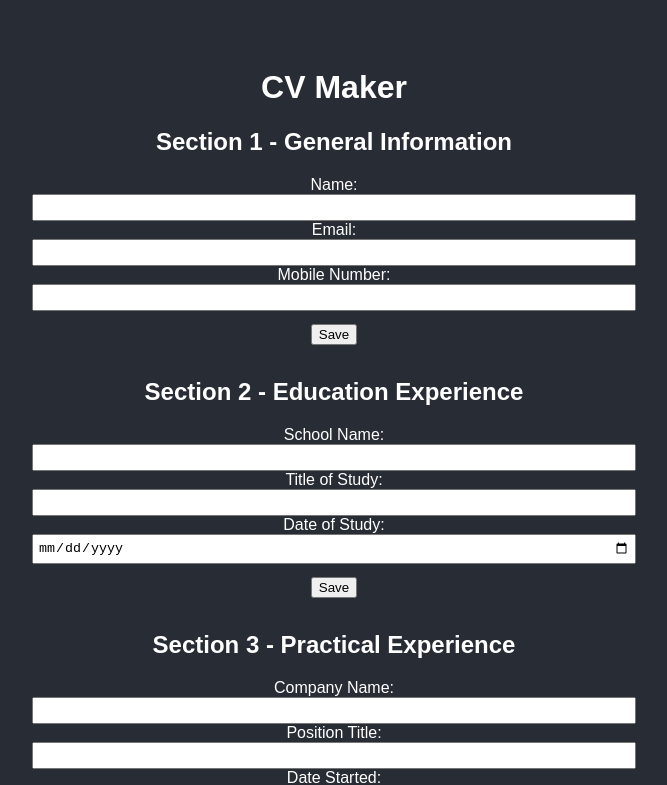
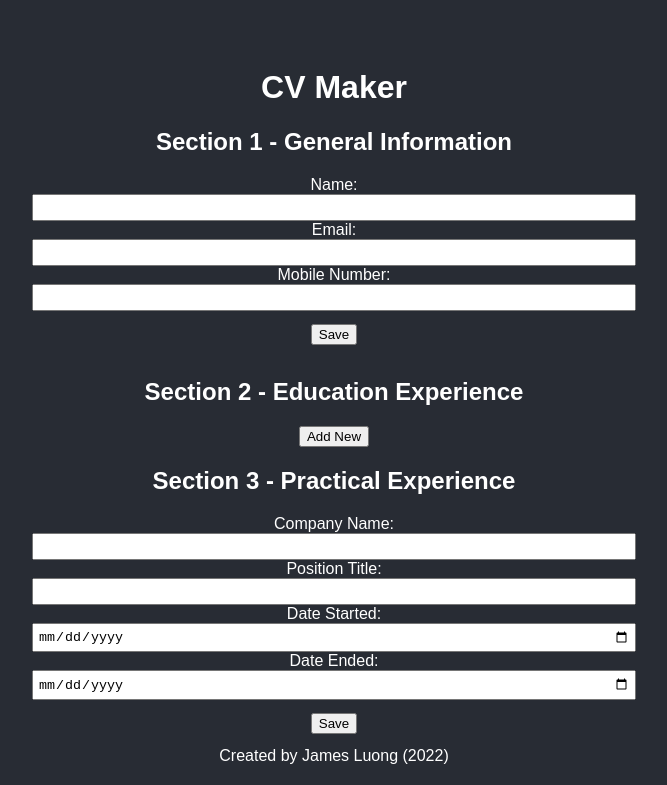
Before and after one commit to jluong23/CV-Maker, a React (Create React App) app: page / in a window 1280 px wide. Shown: the top 785 px of the page, without its empty margins (306-973 px from the left). Built offline with nearby package versions, Linux system fonts and the light colour scheme.

Commit message:
Attempted to make multiple education experiences, strange bugs

```diff
--- a/package.json
+++ b/package.json
@@ -10,6 +10,7 @@
     "react": "^18.2.0",
     "react-dom": "^18.2.0",
     "react-scripts": "5.0.1",
+    "uniqid": "^5.4.0",
     "web-vitals": "^2.1.4"
   },
   "scripts": {
--- a/src/components/Education.js
+++ b/src/components/Education.js
@@ -2,64 +2,110 @@
 // App.js
 
 import React, { Component } from "react";
+import uniqid from "uniqid";
 
 class Education extends Component {
   constructor(){
     super();
     this.state = {
+      experience: {
+        id: uniqid(),
         schoolName: "",
         titleOfStudy: "",
         dateOfStudy: "",
-      edit: true,
+      },
+      edit: false,
+      experiences: [],
     };
   }
 
-  onSubmitTask = (e) => {
+  setExperiences = (newExperiences) => {
+    this.setState({
+      experiences: newExperiences,
+    })
+  }
+
+  onAddExperience = (e) => {
+    let newExp = {
+      id: uniqid(),
+      schoolName: "",
+      titleOfStudy: "",
+      dateOfStudy: "",
+    }
+    this.setState({
+      experiences: this.state.experiences.concat(newExp)
+    })
+  }
+
+  onEditExperience = (e, id) => {
     e.preventDefault();
     if(this.state.edit){
-      // set state values to form inputs
+      //save results of edit form in state
       this.setState({
+        experience: {
           schoolName: e.target.schoolName.value,
           titleOfStudy: e.target.titleOfStudy.value,
           dateOfStudy: e.target.dateOfStudy.value,
-        edit: !this.state.edit,
+        },
       });
-    }else{
-      // go back to edit mode
+      debugger;
+      var newExperiences = this.state.experiences.slice();
+      let index = newExperiences.findIndex((exp) => exp.id === id);
+      newExperiences[index] = this.state.experience;
+      this.setExperiences(newExperiences);
+    }
+    // flip boolean of edit mode state
     this.setState({
       edit: !this.state.edit,
     });
   }
-  }
 
-  render() {
-    const editForm =
-    <form onSubmit={this.onSubmitTask}>
+  // a generic edit form for the current experience in state
+  createEditForm = () => {
+    return (
+      <form onSubmit= {(e) => {this.onEditExperience(e, this.state.experience.id)}}>
         <label htmlFor="schoolName">School Name: </label>
-      <input type="text" name="schoolName" defaultValue={this.state.schoolName}/>
+        <input type="text" name="schoolName" defaultValue={this.state.experience.schoolName}/>
         <label htmlFor="titleOfStudy">Title of Study: </label>
-      <input type="text" name="titleOfStudy" defaultValue={this.state.titleOfStudy}/>
+        <input type="text" name="titleOfStudy" defaultValue={this.state.experience.titleOfStudy}/>
         <label htmlFor="dateOfStudy">Date of Study: </label>
-      <input type="date" name="dateOfStudy" defaultValue={this.state.dateOfStudy}/>
+        <input type="date" name="dateOfStudy" defaultValue={this.state.experience.dateOfStudy}/>
         <button type="submit">
             Save
         </button>
       </form>
+    )
+  }
 
-    const savedForm =
-    <form onSubmit={this.onSubmitTask}>
-      <label> School Name: {this.state.schoolName} </label>
-      <label> Title of Study: {this.state.titleOfStudy} </label>
-      <label> Date of Study: {this.state.dateOfStudy} </label>
+  render() {
+    // map over all experiences in array
+    const allExperiences = this.state.experiences.map((experience) => {
+      return(
+      <form key={experience.id} onSubmit = {(e) => {this.onEditExperience(e, experience.id)}} >
+        <label> School Name: {experience.schoolName} </label>
+        <label> Title of Study: {experience.titleOfStudy} </label>
+        <label> Date of Study: {experience.dateOfStudy} </label>
         <button type="submit">
             Edit
         </button>
       </form>
+      )
+    })
+
+    const overview = (
+      <div>
+        {allExperiences}
+        <button onClick={(e) => {this.onAddExperience(e)}}>
+        Add New
+        </button>
+      </div>
+    )
+
 
     return(
       <div>
         <h2>Section 2 - Education Experience</h2>
-        {this.state.edit ? editForm : savedForm}
+        {this.state.edit ? this.createEditForm() : overview}
       </div>
     );
   }
```
Also changed, not shown: 1 other file (tests, documents, lock files or other folders). Lines whose indentation alone changed are shown as unchanged.
